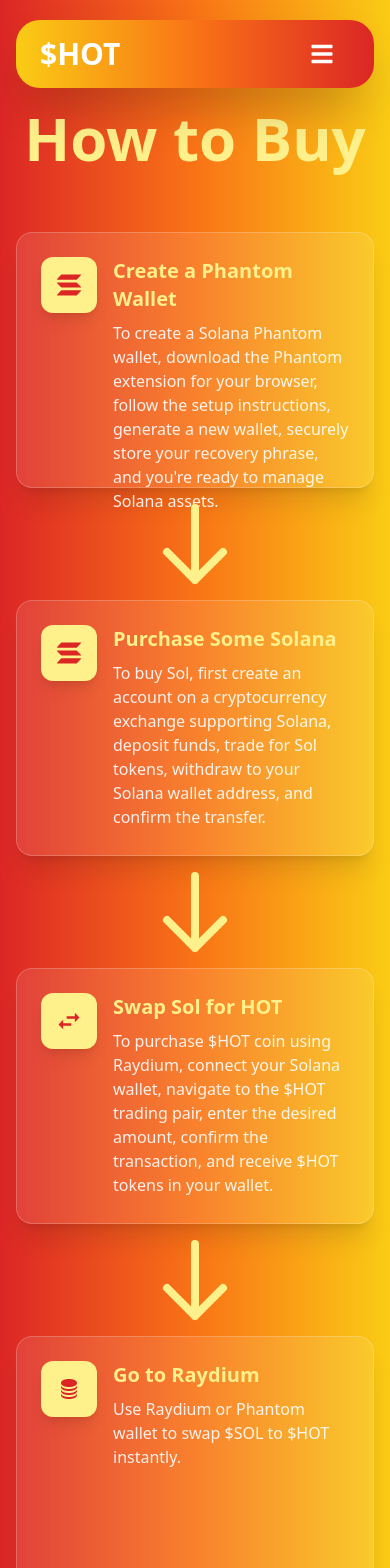
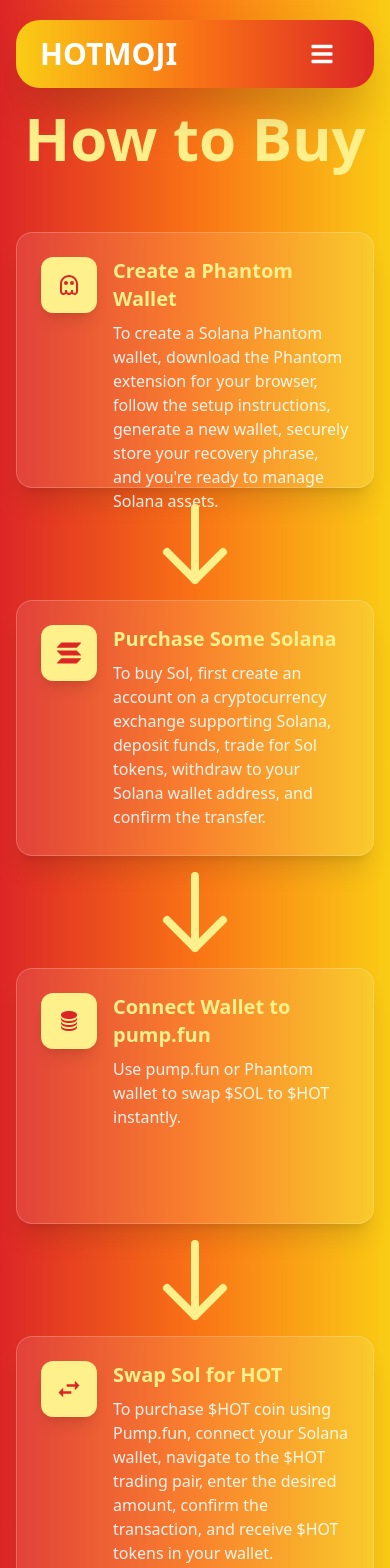
Before and after one commit to MariooY2/memecoinproject1, a Next.js app: page /howtobuy in a window 390 px wide. Shown: the top 1568 px of the page. Built offline with nearby package versions, Linux system fonts and the light colour scheme.

Commit message:
fixed overflow break

```diff
--- a/app/layout.tsx
+++ b/app/layout.tsx
@@ -3,7 +3,8 @@
 import NavBar from "@/components/NavBar";
 export const metadata: Metadata = {
   title: "HOTMOJI",
-  description: "Generated by create next app",
+  description:
+    "HOTMOJI is the ultimate memecoin that combines the power of fire, fun, and emojis to create a unique crypto experience! It’s designed for meme lovers, crypto enthusiasts, and anyone who loves to turn up the heat. ",
 };
 
 export default function RootLayout({
--- /dev/null
+++ b/app/loading.tsx
@@ -0,0 +1,10 @@
+import FireLoader from "@/components/Loader";
+function loading() {
+  return (
+    <div>
+      <FireLoader />
+    </div>
+  );
+}
+
+export default loading;
--- a/app/tokenomics/page.tsx
+++ b/app/tokenomics/page.tsx
@@ -12,7 +12,7 @@
   return (
     <section
       id="tokenomics"
-      className="min-h-screen  bg-gradient-to-r from-red-600 via-orange-500 to-yellow-400 flex flex-col items-center py-16 px-4"
+      className="min-h-screen  bg-gradient-to-r from-red-600 via-orange-500 to-yellow-400 flex flex-col items-center py-16 px-4 overflow-hidden"
     >
       <div className="w-full h-11"></div>
       <h1 className="text-6xl md:text-7xl font-extrabold text-yellow-200 mb-16">
@@ -41,7 +41,7 @@
                 </h3>
                 <p className="text-white/90 leading-relaxed">
                   $HOT implements a strategic 5% token burn for every milestone
-                  reached on Raydium. This deflationary mechanism helps increase
+                  reached on pump.fun . This deflationary mechanism helps increase
                   the value of remaining tokens while rewarding long-term
                   holders.
                 </p>
--- a/components/HeroSection.tsx
+++ b/components/HeroSection.tsx
@@ -21,13 +21,13 @@
           {/* Social Icons */}
           <div className="flex space-x-4 justify-center md:justify-start">
             <Link
-              href="#telegram"
+              href="https://t.me/+bgJzveg8wJE1NDFk"
               className="bg-white text-red-600 p-3 rounded-lg hover:bg-gray-100 transition flex items-center"
             >
               <BsTelegram className="text-xl" />
             </Link>
             <Link
-              href="#twitter"
+              href="https://x.com/H0TMEME"
               className="bg-white text-red-600 p-3 rounded-lg hover:bg-gray-100 transition flex items-center"
             >
               <BsTwitterX className="text-xl" />
--- a/components/HowToBuySection.tsx
+++ b/components/HowToBuySection.tsx
@@ -4,14 +4,14 @@
 import { BiSolidCoinStack } from "react-icons/bi";
 import { SiSolana } from "react-icons/si";
 import { IoMdSwap } from "react-icons/io";
-
+import { BiGhost } from "react-icons/bi";
 export default function HowToBuySection() {
   return (
     <section
       id="how-to-buy"
       className="z-0 min-h-screen bg-gradient-to-r from-red-600 via-orange-500 to-yellow-400 flex flex-col items-center py-16 px-4"
     >
-        <div className="w-full h-11"></div>
+      <div className="w-full h-11"></div>
       <h2 className="text-6xl md:text-7xl font-extrabold text-yellow-200 mb-16">
         How to Buy
       </h2>
@@ -20,7 +20,7 @@
         <div className="relative flex flex-col items-center">
           <div className="flex items-start gap-4 bg-white bg-opacity-10 backdrop-blur-sm rounded-2xl p-6 shadow-xl border border-white border-opacity-20 w-full h-64">
             <div className="bg-yellow-200 p-4 rounded-xl shadow-lg">
-              <SiSolana className="text-2xl text-red-600" />
+              <BiGhost className="text-2xl text-red-600" />
             </div>
             <div className="flex-1">
               <h3 className="text-xl font-bold text-yellow-200 mb-2">
@@ -69,8 +69,34 @@
             <HiOutlineArrowDown className="text-8xl" />
           </div>
         </div>
+        <div className="relative flex flex-col items-center md:hidden block">
+          <div className="flex items-start gap-4 bg-white bg-opacity-10 backdrop-blur-sm rounded-2xl p-6 shadow-xl border border-white border-opacity-20 w-full h-64">
+            <div className="bg-yellow-200 p-4 rounded-xl shadow-lg">
+              <BiSolidCoinStack className="text-2xl text-red-600" />
+            </div>
+            <div className="flex-1">
+              <h3 className="text-xl font-bold text-yellow-200 mb-2">
+                Connect Wallet to pump.fun
+              </h3>
+              <p className="text-white text-opacity-90">
+                Use pump.fun or Phantom wallet to swap $SOL to $HOT instantly.
+              </p>
+            </div>
+          </div>
+          {/* Left Arrow for larger screens */}
+          <div className="hidden md:flex absolute top-1/2 -left-[6.5rem] transform -translate-y-1/2 text-yellow-200 items-center">
+            <HiOutlineArrowSmLeft className="text-8xl" />
+          </div>
+          {/* Down Arrow for smaller screens */}
+          <div className="md:hidden flex absolute top-1/2 -left-[6.5rem] transform -translate-y-1/2 text-yellow-200 items-center">
+            <HiOutlineArrowDown className="text-8xl" />
+          </div>
+          <div className="md:hidden flex absolute -bottom-[6.5rem] left-1/2 transform -translate-x-1/2 text-yellow-200 items-center">
+            <HiOutlineArrowDown className="text-8xl" />
+          </div>
+        </div>
         {/* Step 3 */}
-        <div className="relative flex flex-col items-center">
+        <div className="relative flex flex-col items-center md:block hidden">
           <div className="flex items-start gap-4 bg-white bg-opacity-10 backdrop-blur-sm rounded-2xl p-6 shadow-xl border border-white border-opacity-20 w-full h-64">
             <div className="bg-yellow-200 p-4 rounded-xl shadow-lg">
               <IoMdSwap className="text-2xl text-red-600" />
@@ -80,10 +106,10 @@
                 Swap Sol for HOT
               </h3>
               <p className="text-white text-opacity-90">
-                To purchase $HOT coin using Raydium, connect your Solana
+                To purchase $HOT coin using Pump.fun, connect your Solana
                 wallet, navigate to the $HOT trading pair, enter the desired
-                amount, confirm the transaction, and receive $HOT tokens in
-                your wallet.
+                amount, confirm the transaction, and receive $HOT tokens in your
+                wallet.
               </p>
             </div>
           </div>
@@ -93,17 +119,17 @@
           </div>
         </div>
         {/* Step 4 */}
-        <div className="relative flex flex-col items-center">
+        <div className="relative flex flex-col items-center md:block hidden">
           <div className="flex items-start gap-4 bg-white bg-opacity-10 backdrop-blur-sm rounded-2xl p-6 shadow-xl border border-white border-opacity-20 w-full h-64">
             <div className="bg-yellow-200 p-4 rounded-xl shadow-lg">
               <BiSolidCoinStack className="text-2xl text-red-600" />
             </div>
             <div className="flex-1">
               <h3 className="text-xl font-bold text-yellow-200 mb-2">
-                Go to Raydium
+                Connect Wallet to pump.fun
               </h3>
               <p className="text-white text-opacity-90">
-                Use Raydium or Phantom wallet to swap $SOL to $HOT instantly.
+                Use pump.fun or Phantom wallet to swap $SOL to $HOT instantly.
               </p>
             </div>
           </div>
@@ -116,6 +142,27 @@
             <HiOutlineArrowDown className="text-8xl" />
           </div>
         </div>
+        <div className="relative flex flex-col items-center md:hidden block">
+          <div className="flex items-start gap-4 bg-white bg-opacity-10 backdrop-blur-sm rounded-2xl p-6 shadow-xl border border-white border-opacity-20 w-full h-64">
+            <div className="bg-yellow-200 p-4 rounded-xl shadow-lg">
+              <IoMdSwap className="text-2xl text-red-600" />
+            </div>
+            <div className="flex-1">
+              <h3 className="text-xl font-bold text-yellow-200 mb-2">
+                Swap Sol for HOT
+              </h3>
+              <p className="text-white text-opacity-90">
+                To purchase $HOT coin using Pump.fun, connect your Solana
+                wallet, navigate to the $HOT trading pair, enter the desired
+                amount, confirm the transaction, and receive $HOT tokens in your
+                wallet.
+              </p>
+            </div>
+          </div>
+          {/* Down Arrow for smaller screens */}
+
+
+        </div>
       </div>
     </section>
   );
--- /dev/null
+++ b/components/Loader.tsx
@@ -0,0 +1,69 @@
+const FireLoader = () => {
+  return (
+    <div className="flex items-center justify-center min-h-screen bg-gradient-to-r from-red-600 via-orange-500 to-yellow-400">
+      <div className="relative w-40 h-40">
+        {/* Main ember circle */}
+        <div className="absolute inset-0">
+          {[...Array(12)].map((_, i) => (
+            <div
+              key={i}
+              className="absolute w-full h-full"
+              style={{
+                transform: `rotate(${i * 30}deg)`,
+              }}
+            >
+              <div
+                className={`absolute w-3 h-3 bg-yellow-200 rounded-full blur-md top-0 left-1/2 -translate-x-1/2 emberFloat`}
+                style={{
+                  animationDelay: `${i * 0.2}s`,
+                }}
+              />
+            </div>
+          ))}
+        </div>
+
+        {/* Inner fire ring */}
+        <div className={`absolute inset-4 spinSlow`}>
+          {[...Array(8)].map((_, i) => (
+            <div
+              key={i}
+              className="absolute w-full h-full"
+              style={{
+                transform: `rotate(${i * 45}deg)`,
+              }}
+            >
+              <div
+                className={`absolute w-2 h-2 bg-white rounded-full blur-sm top-0 left-1/2 -translate-x-1/2 firePulse`}
+                style={{
+                  animationDelay: `${i * 0.3}s`,
+                }}
+              />
+            </div>
+          ))}
+        </div>
+
+        {/* Center flame */}
+        <div className="absolute inset-0 flex items-center justify-center">
+          <div className="w-16 h-16 relative">
+            <div
+              className={`absolute inset-0 bg-gradient-to-t from-yellow-300 via-orange-400 to-white rounded-full blur-md flamePulse`}
+            />
+            <div
+              className={`absolute inset-1 bg-gradient-to-t from-yellow-200 via-orange-300 to-white rounded-full flamePulse`}
+              style={{ animationDelay: "75ms" }}
+            />
+            <div
+              className={`absolute inset-2 bg-gradient-to-t from-yellow-100 via-orange-200 to-white rounded-full flamePulse`}
+              style={{ animationDelay: "150ms" }}
+            />
+          </div>
+        </div>
+
+        {/* Outer glow */}
+        <div className="absolute -inset-4 bg-yellow-300/30 rounded-full blur-2xl animate-pulse" />
+      </div>
+    </div>
+  );
+};
+
+export default FireLoader;
--- a/components/NavBar.tsx
+++ b/components/NavBar.tsx
@@ -9,7 +9,7 @@
       <nav className="bg-gradient-to-r from-yellow-400 via-orange-500 to-red-600 text-white px-6 py-4 rounded-3xl shadow-2xl max-w-6xl w-full">
         <div className="container mx-auto flex justify-between items-center">
           {/* Logo */}
-          <div className="text-3xl font-bold cursor-pointer">$HOT</div>
+          <div className="text-3xl font-bold cursor-pointer">HOTMOJI</div>
           <div className="sm:hidden flex items-cente px-4 py-2r">
             <button
               onClick={() => setIsMenuOpen(!isMenuOpen)}
@@ -47,30 +47,35 @@
             <Link
               href="/"
               className="block text-center bg-white text-red-600 px-4 py-2 rounded-md hover:bg-gray-100 transition"
+              onClick={() => setIsMenuOpen(false)}
             >
               Home
             </Link>
             <Link
               href="/howtobuy"
               className="block text-center bg-white text-red-600 px-4 py-2 rounded-md hover:bg-gray-100 transition"
+              onClick={() => setIsMenuOpen(false)}
             >
               How to Buy
             </Link>
             <Link
               href="/tokenomics"
               className="block text-center bg-white text-red-600 px-4 py-2 rounded-md hover:bg-gray-100 transition"
+              onClick={() => setIsMenuOpen(false)}
             >
               Tokenomics
             </Link>
             <Link
               href="/roadmap"
               className="block text-center bg-white text-red-600 px-4 py-2 rounded-md hover:bg-gray-100 transition"
+              onClick={() => setIsMenuOpen(false)}
             >
               Roadmap
             </Link>
             <Link
               href="#buy-now"
               className="block text-center bg-white text-red-600 px-4 py-2 rounded-md hover:bg-gray-100 transition font-bold"
+              onClick={() => setIsMenuOpen(false)}
             >
               Buy Now
             </Link>
```
Also changed, not shown: app/globals.css (+61 -0 lines), app/roadmap/page.tsx (+6 -6 lines).
